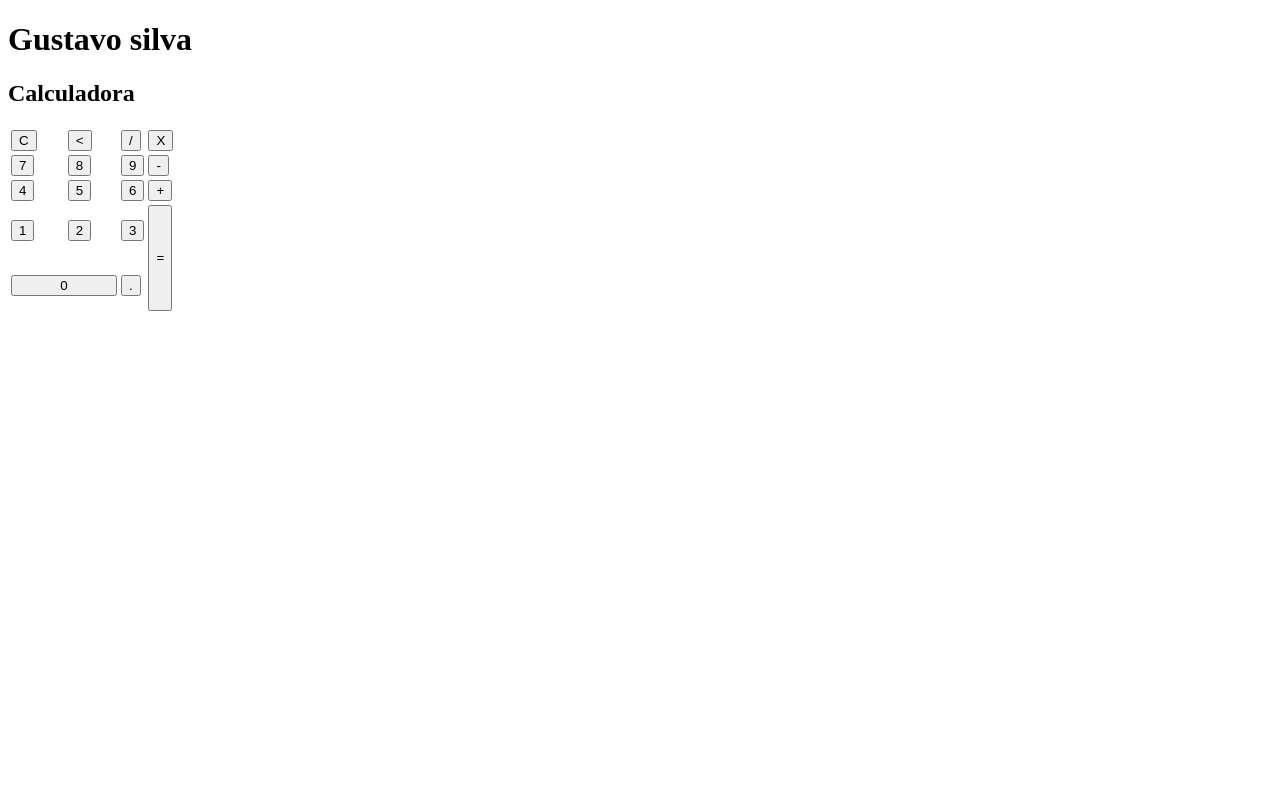
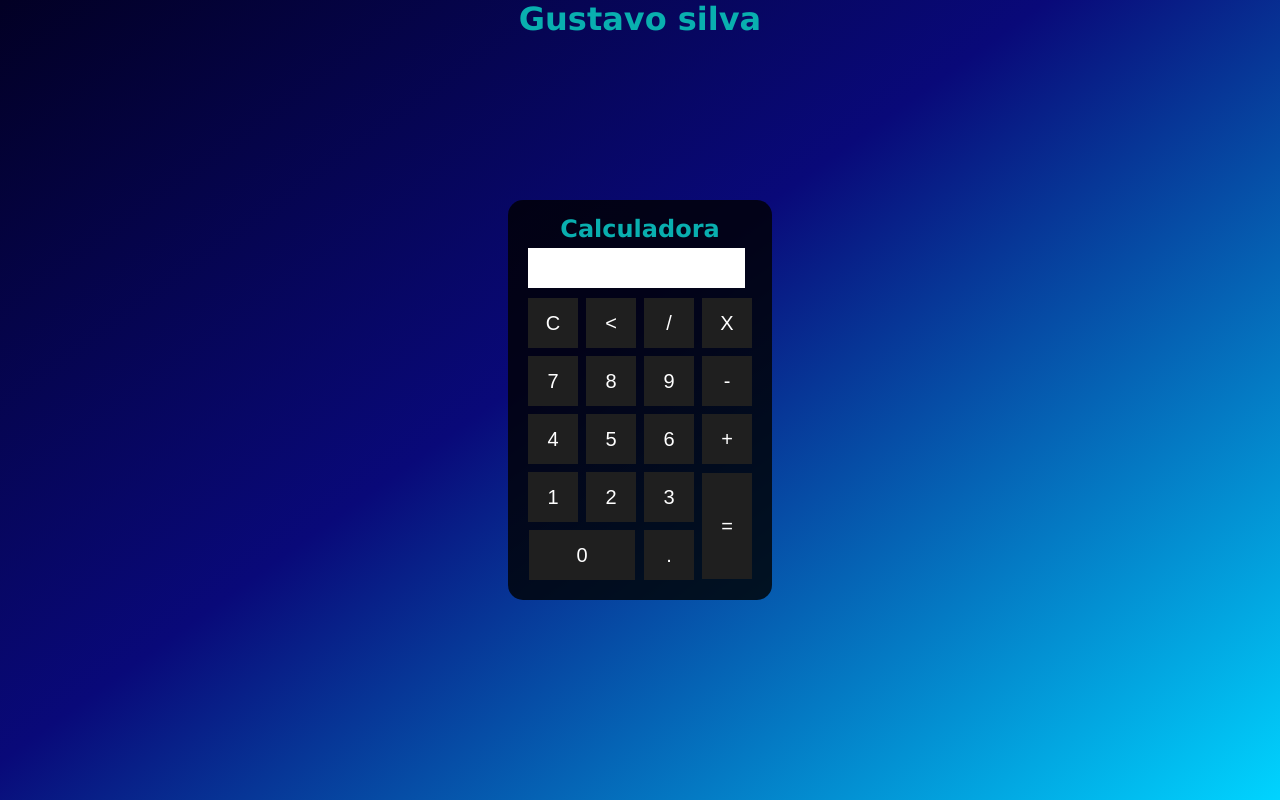
Before and after one commit to GustaSilva5/Calculadora, a plain HTML site: page index.html in a window 1280 px wide. Drawn offline with Linux system fonts and the light colour scheme.

Commit message:
correção de referencia css

```diff
--- a/index.html
+++ b/index.html
@@ -6,7 +6,7 @@
     <meta http-equiv="X-UA-Compatible" content="IE=edge">
     <meta name="viewport" content="width=device-width, initial-scale=1.0">
     <title>Calculadora</title>
-    <link rel="stylesheet" href="style.css">
+    <link rel="stylesheet" href="estilo.css">
 </head>
 
 <body>
```
